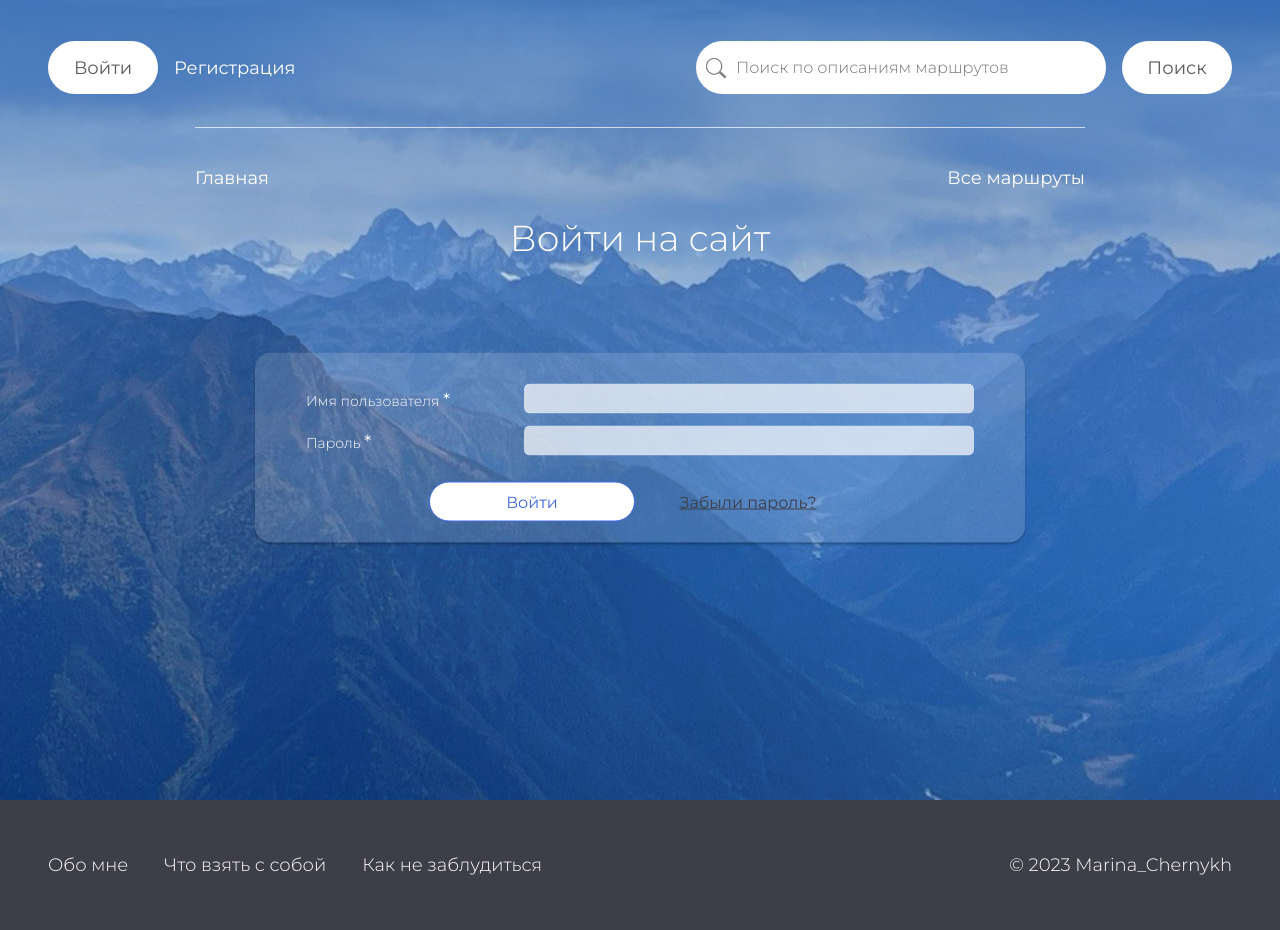
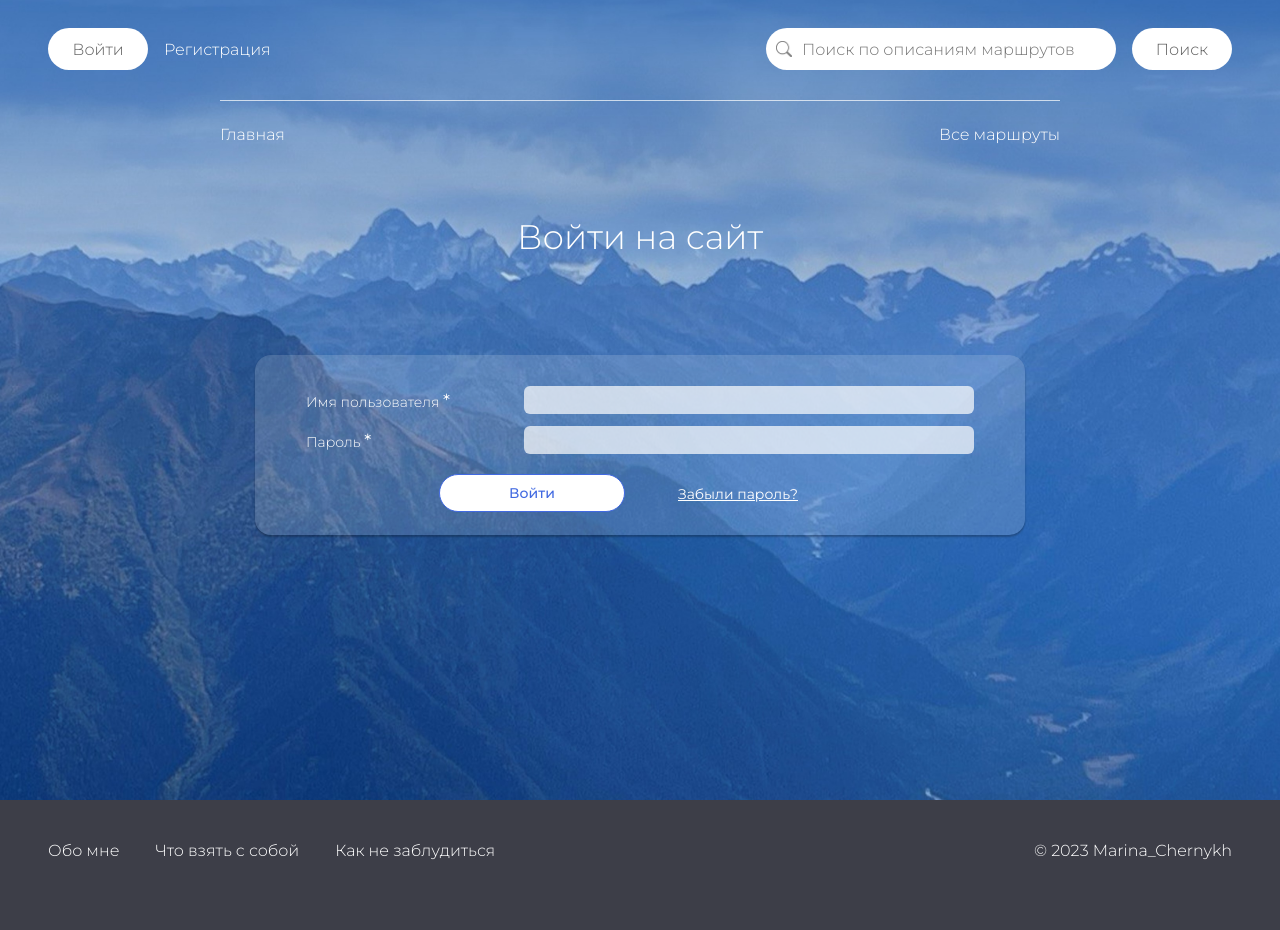
Before and after one commit to MarinaChernykh/hiking_project, a Django app: page /auth/login/ in a window 1280 px wide. After the commit the page ends 860 px from the top, so only its background shows below. Run offline with Django 4.2, Linux system fonts and the light colour scheme; data that the repository does not hold is empty.

Commit message:
fix users styles

```diff
--- a/hiking/hiking/settings.py
+++ b/hiking/hiking/settings.py
@@ -13,7 +13,7 @@ BASE_DIR = Path(__file__).resolve().parent.parent
 # See https://docs.djangoproject.com/en/4.2/howto/deployment/checklist/
 
 # SECURITY WARNING: keep the secret key used in production secret!
-SECRET_KEY = os.getenv('SECRET_KEY'),
+SECRET_KEY = os.getenv('SECRET_KEY')
 
 # SECURITY WARNING: don't run with debug turned on in production!
 DEBUG = True
--- a/hiking/static/css/blocks/comments.css
+++ b/hiking/static/css/blocks/comments.css
@@ -1,6 +1,6 @@
 .comments {
-  margin-top: 60px;
-  margin-bottom: 120px;
+  margin-top: 50px;
+  margin-bottom: 50px;
 }
 .comments__title {
   margin-bottom: 24px;
@@ -23,6 +23,6 @@
   margin-top: 60px;
 }
 .comments__list {
-  margin-top: 60px;
-  margin-bottom: 60px;
+  margin-top: 50px;
+  margin-bottom: 100px;
 }
--- a/hiking/static/css/blocks/footer.css
+++ b/hiking/static/css/blocks/footer.css
@@ -1,6 +1,6 @@
 .footer {
   background: #3D3E48;
-  height: 130px;
+  height: 100px;
 }
 .footer__content {
   height: 100%;
--- a/hiking/static/css/blocks/form_allerts.css
+++ b/hiking/static/css/blocks/form_allerts.css
@@ -6,7 +6,7 @@
 .alert {
   width: 100%;
   position: relative;
-  padding: 5px;
+  padding: 3px;
   margin-bottom: 5px;
   border: 1px solid transparent;
   border-radius: 5px;
--- a/hiking/static/css/blocks/header.css
+++ b/hiking/static/css/blocks/header.css
@@ -8,16 +8,16 @@
   display: flex;
   justify-content: space-between;
   position: absolute;
-  top: 41px;
-  margin-bottom: 41px;
+  top: 28px;
+  margin-bottom: 28px;
 }
 .top__buttons-left, .top__buttons-right {
   display: flex;
   gap: 16px;
 }
 .top__buttons-left__signin {
-  width: 167px;
-  height: 53px;
+  width: 150px;
+  height: 42px;
   display: inline-flex;
   align-items: center;
 }
@@ -25,8 +25,8 @@
   text-decoration: underline;
 }
 .top__buttons-right__search-box {
-  width: 410px;
-  height: 53px;
+  width: 350px;
+  height: 42px;
   display: flex;
   align-items: center;
   background-color: #FFF;
@@ -34,13 +34,13 @@
   border: none;
 }
 .top__buttons-right__search-icon {
-  width: 20px;
-  height: 20px;
+  width: 16px;
+  height: 16px;
   margin: 0px 10px;
   order: -1;
 }
 .top__buttons-right__search-field {
-  width: 340px;
+  width: 300px;
   border: none;
 }
 .top__buttons-right__search-field:focus {
@@ -55,17 +55,17 @@
 
 .top__nav {
   position: absolute;
-  top: 127px;
+  top: 100px;
   left: 0;
   right: 0;
   margin: auto;
-  width: 890px;
+  width: 840px;
   display: flex;
   justify-content: space-between;
   border-top: rgba(255, 255, 255, 0.7) 1px solid;
 }
 .top__nav__link {
-  padding-top: 35px;
+  padding-top: 24px;
 }
 .top__nav__link:hover {
   text-decoration: underline;
--- a/hiking/static/css/blocks/page.css
+++ b/hiking/static/css/blocks/page.css
@@ -42,74 +42,68 @@ body {
   text-transform: uppercase;
 }
 .title {
-  /* color: #3D3E48; */
-  font-size: 36px;
+  font-size: 34px;
   font-weight: 500;
   line-height: normal;
   text-align: center;
 }
 .text {
-  /* color: #3D3E48; */
-  font-size: 18px;
+  font-size: 16px;
   font-weight: 400;
-  line-height: 30px;
+  line-height: 26px;
 }
 .text-medi-bold {
-  /* color: #3D3E48; */
-  font-size: 18px;
+  font-size: 16px;
   font-weight: 500;
   line-height: normal;
 }
 .text-bold {
-  /* color: #3D3E48; */
-  font-size: 18px;
+  font-size: 16px;
   font-weight: 600;
-  line-height: 30px;
+  line-height: 26px;
 }
 .card-title {
-  /* color: #3D3E48; */
   font-size: 18px;
   font-weight: 600;
   line-height: normal;
   text-align: center;
 }
 .card-text {
-  /* color: #3D3E48; */
   font-size: 14px;
   font-weight: 400;
   line-height: 20px;
 }
 .footer-text {
   color: #FFF;
-  font-size: 18px;
+  font-size: 16px;
   font-weight: 300;
-  line-height: 30px;
+  line-height: normal;
 }
 .nav-link-text {
   color: #FFF;
-  font-size: 18px;
-  font-weight: 400;
-  line-height: 30px;
+  font-size: 16px;
+  font-weight: 300;
+  line-height: normal;
 }
 .nav-button-text {
   color: #5B5B5B;
-  font-size: 18px;
-  font-weight: 400;
-  line-height: 30px;
+  font-size: 16px;
+  font-weight: 300;
+  line-height: normal;
 }
 .body-button-text {
   color: #5B5B5B;
-  font-size: 18px;
+  font-size: 16px;
   font-weight: 400;
-  line-height: 30px;
+  line-height: normal;
 }
 .form-button-text {
   font-family: "Montserrat", sans-serif;
   font-style: normal;
   color: #5B5B5B;
-  font-size: 18px;
+  font-size: 16px;
   font-weight: 400;
-  line-height: 30px;
+  line-height: normal;
 }
 .input-search-text {
   font-family: "Montserrat", sans-serif;
@@ -150,8 +144,8 @@ body {
   color: #FFF;
 }
 .nav-button {
-  width: 110px;
-  height: 53px;
+  width: 100px;
+  height: 42px;
   display: inline-flex;
   justify-content: center;
   align-items: center;
--- a/hiking/static/css/blocks/paginator.css
+++ b/hiking/static/css/blocks/paginator.css
@@ -2,7 +2,7 @@
   display: flex;
   justify-content: center;
   gap: 16px;
-  margin-top: 100px;
+  margin-top: 60px;
 }
 .paginator__numbers {
   display: flex;
--- a/hiking/static/css/blocks/region.css
+++ b/hiking/static/css/blocks/region.css
@@ -1,6 +1,11 @@
-.reg-intro, .reg-description {
-  margin-top: 60px;
-  margin-bottom: 60px;
+.reg-intro {
+  margin-top: 50px;
+  margin-bottom: 50px;
+}
+
+.reg-description {
+  margin-top: 40px;
+  margin-bottom: 50px;
 }
 
 .reg-description__title {
--- a/hiking/static/css/blocks/search.css
+++ b/hiking/static/css/blocks/search.css
@@ -1,5 +1,5 @@
 .search {
-    margin-top: 60px;
+    margin-top: 50px;
     margin-bottom: 60px;
 }
 .search__title {
--- a/hiking/static/css/blocks/trail.css
+++ b/hiking/static/css/blocks/trail.css
@@ -25,8 +25,8 @@
 }
 
 .trail-intro {
-  margin-top: 60px;
-  margin-bottom: 60px;
+  margin-top: 50px;
+  margin-bottom: 50px;
   display: flex;
   flex-direction: column;
   gap: 30px;
@@ -44,7 +44,7 @@
 }
 
 .trail-description {
-  margin-top: 60px;
+  margin-top: 40px;
   margin-bottom: 60px;
   display: flex;
   flex-direction: column;
--- a/hiking/static/css/blocks/trail_cards.css
+++ b/hiking/static/css/blocks/trail_cards.css
@@ -1,6 +1,6 @@
 .trails {
-  margin-top: 60px;
-  margin-bottom: 100px;
+  margin-top: 50px;
+  margin-bottom: 85px;
   display: flex;
   flex-direction: column;
   align-items: center;
@@ -56,8 +56,8 @@
   width: 1000px;
   display: flex;
   justify-content: space-between;
-  margin-top: 60px;
-  margin-bottom: 60px;
+  margin-top: 50px;
+  margin-bottom: 50px;
 }
 .selected-filter {
   background: #4169E1;
--- a/hiking/static/css/blocks/users.css
+++ b/hiking/static/css/blocks/users.css
@@ -7,7 +7,7 @@
   margin: auto;
   color: #FFF;
   text-align: center;
-  font-size: 36px;
+  font-size: 34px;
   font-weight: 300;
   line-height: normal;
 }
@@ -20,7 +20,7 @@
   margin: auto;
   color: #FFF;
   text-align: center;
-  font-size: 24px;
+  font-size: 22px;
   font-weight: 300;
   line-height: normal;
   background-color: rgba(255, 255, 255, 0.15);
@@ -88,24 +88,24 @@
 }
 .form-card__form-input {
   width: 100%;
-  height: 30px;
+  height: 28px;
   border-radius: 6px;
   border: 0.5px solid transparent;
   background: rgba(255, 255, 255, 0.7);
   font-family: Montserrat;
   color: #5B5B5B;
-  font-size: 16px;
+  font-size: 14px;
   font-weight: 400;
   line-height: normal;
-  padding: 12px;
+  padding: 10px;
   margin-bottom: 2px;
 }
 .form-card__form-input:focus {
   outline: none;
 }
 .form-card__button {
-  height: 40px;
-  width: 206px;
+  height: 38px;
+  width: 186px;
   border-radius: 40px;
   border: #4169E1 1px solid;
   background: #FFF;
@@ -113,10 +113,10 @@
   align-items: center;
   justify-content: center;
   color: #4169E1;
-  font-size: 16px;
-  font-weight: 400;
+  font-size: 14px;
+  font-weight: 500;
   line-height: normal;
-  margin-top: 24px;
+  margin-top: 18px;
   font-family: "Montserrat", sans-serif;
   font-style: normal;
   cursor: pointer;
@@ -124,6 +124,7 @@
 }
 .form-card__button:hover {
   background-color: #4169E1;
+  border: #FFF 1px solid;
   color: #FFF;
 }
 .form-card__login-reset {
@@ -131,11 +132,13 @@
   gap: 10px;
 }
 .form-card__password-reset {
-  margin-top: 24px;
+  margin-top: 18px;
   height: 40px;
   width: 206px;
   display: inline-flex;
   align-items: center;
   justify-content: center;
   text-decoration: underline;
+  color: #FFF;
+  font-size: 14px;
 }
--- a/hiking/users/forms.py
+++ b/hiking/users/forms.py
@@ -11,4 +11,4 @@ class CreationForm(UserCreationForm):
 
     class Meta(UserCreationForm.Meta):
         model = User
-        fields = ('username', 'first_name', 'last_name', 'email')
+        fields = ('username', 'email')
```
